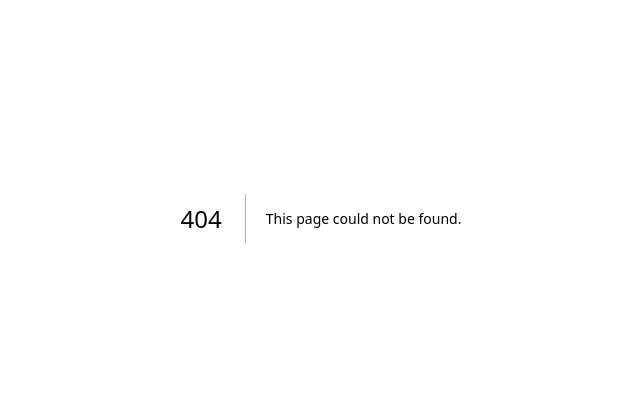
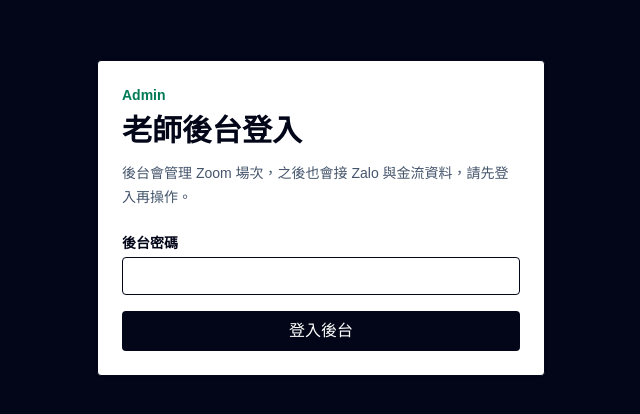
Before and after one commit to crazy8156/zoomautoweb, a Next.js app: page /admin/login in a window 1280 px wide. Before the commit this address had no page. Shown: the part 182-596 px from the top of the page, without its empty margins (319-959 px from the left). Built offline with nearby package versions, Linux system fonts and the light colour scheme.

Commit message:
Protect admin routes with password login

```diff
--- a/app/admin/courses/page.tsx
+++ b/app/admin/courses/page.tsx
@@ -1,11 +1,14 @@
 import Link from 'next/link';
 import { revalidatePath } from 'next/cache';
+import { requireAdminSession } from '../../lib/admin';
 import { Course, CourseSession, formatCurrency, formatDateTime } from '../../lib/domain';
 import { supabase } from '../../lib/supabase';
 import { createZoomMeeting } from '../../lib/zoom';
 
 async function createCourse(formData: FormData) {
   'use server';
+
+  await requireAdminSession();
 
   const title = String(formData.get('title') ?? '').trim();
   const description = String(formData.get('description') ?? '').trim();
@@ -33,6 +36,8 @@ async function createCourse(formData: FormData) {
 
 async function updateCourse(formData: FormData) {
   'use server';
+
+  await requireAdminSession();
 
   const id = String(formData.get('courseId') ?? '');
   const title = String(formData.get('title') ?? '').trim();
@@ -64,6 +69,8 @@ async function updateCourse(formData: FormData) {
 
 async function createZoomSession(formData: FormData) {
   'use server';
+
+  await requireAdminSession();
 
   const courseId = String(formData.get('courseId') ?? '');
   const courseTitle = String(formData.get('courseTitle') ?? 'Zoom 課程');
--- /dev/null
+++ b/app/admin/login/page.tsx
@@ -0,0 +1,43 @@
+import { cookies } from 'next/headers';
+import { redirect } from 'next/navigation';
+import { ADMIN_COOKIE_NAME, adminCookieOptions, createAdminSessionToken, verifyAdminPassword } from '../../lib/auth';
+
+async function loginAdmin(formData: FormData) {
+  'use server';
+
+  const password = String(formData.get('password') ?? '');
+  const nextPath = String(formData.get('next') ?? '/admin');
+
+  if (!verifyAdminPassword(password)) {
+    redirect(`/admin/login?error=1&next=${encodeURIComponent(nextPath)}`);
+  }
+
+  const cookieStore = await cookies();
+  cookieStore.set(ADMIN_COOKIE_NAME, createAdminSessionToken(), adminCookieOptions());
+  redirect(nextPath.startsWith('/admin') ? nextPath : '/admin');
+}
+
+export default async function AdminLoginPage({ searchParams }: { searchParams: Promise<{ error?: string; next?: string }> }) {
+  const { error, next } = await searchParams;
+
+  return (
+    <main className='flex min-h-screen items-center justify-center bg-slate-950 px-6 py-12 text-slate-950'>
+      <section className='w-full max-w-md rounded border bg-white p-6 shadow-sm'>
+        <p className='text-sm font-semibold text-emerald-700'>Admin</p>
+        <h1 className='mt-2 text-3xl font-bold'>老師後台登入</h1>
+        <p className='mt-3 text-sm leading-6 text-slate-600'>
+          後台會管理 Zoom 場次，之後也會接 Zalo 與金流資料，請先登入再操作。
+        </p>
+        {error ? <p className='mt-4 rounded bg-red-50 px-3 py-2 text-sm font-semibold text-red-700'>密碼不正確，請再試一次。</p> : null}
+        <form action={loginAdmin} className='mt-6 space-y-4'>
+          <input type='hidden' name='next' value={next ?? '/admin'} />
+          <label className='block text-sm font-semibold'>
+            後台密碼
+            <input className='mt-1 block w-full rounded border px-3 py-2 font-normal' name='password' required type='password' autoComplete='current-password' />
+          </label>
+          <button className='w-full rounded bg-slate-950 px-4 py-2 text-sm font-semibold text-white'>登入後台</button>
+        </form>
+      </section>
+    </main>
+  );
+}
--- /dev/null
+++ b/app/admin/logout/route.ts
@@ -0,0 +1,9 @@
+import { cookies } from 'next/headers';
+import { redirect } from 'next/navigation';
+import { ADMIN_COOKIE_NAME } from '../../lib/auth';
+
+export async function GET() {
+  const cookieStore = await cookies();
+  cookieStore.delete(ADMIN_COOKIE_NAME);
+  redirect('/admin/login');
+}
--- a/app/admin/page.tsx
+++ b/app/admin/page.tsx
@@ -19,7 +19,7 @@ export default async function AdminPage() {
           <p className='text-sm font-semibold text-emerald-700'>Admin</p>
           <h1 className='text-3xl font-bold'>老師後台</h1>
         </div>
-        <Link href='/' className='text-sm font-semibold underline'>前台</Link>
+        <div className='flex gap-3 text-sm font-semibold underline'><Link href='/'>前台</Link><a href='/admin/logout'>登出</a></div>
       </header>
 
       <div className='grid gap-4 md:grid-cols-3'>
--- /dev/null
+++ b/app/lib/admin.ts
@@ -0,0 +1,12 @@
+import { cookies } from 'next/headers';
+import { redirect } from 'next/navigation';
+import { ADMIN_COOKIE_NAME, verifyAdminSessionToken } from './auth';
+
+export async function requireAdminSession() {
+  const cookieStore = await cookies();
+  const token = cookieStore.get(ADMIN_COOKIE_NAME)?.value;
+
+  if (!verifyAdminSessionToken(token)) {
+    redirect('/admin/login');
+  }
+}
--- /dev/null
+++ b/app/lib/auth.ts
@@ -0,0 +1,57 @@
+import { createHmac, timingSafeEqual } from 'crypto';
+
+export const ADMIN_COOKIE_NAME = 'zoom_admin_session';
+const SESSION_TTL_SECONDS = 60 * 60 * 12;
+
+function getAdminSecret() {
+  const secret = process.env.ADMIN_SESSION_SECRET;
+  if (!secret) throw new Error('ADMIN_SESSION_SECRET is not configured.');
+  return secret;
+}
+
+export function verifyAdminPassword(password: string) {
+  const expected = process.env.ADMIN_PASSWORD;
+  if (!expected) throw new Error('ADMIN_PASSWORD is not configured.');
+
+  const actualBuffer = Buffer.from(password);
+  const expectedBuffer = Buffer.from(expected);
+
+  if (actualBuffer.length !== expectedBuffer.length) return false;
+  return timingSafeEqual(actualBuffer, expectedBuffer);
+}
+
+function signPayload(payload: string) {
+  return createHmac('sha256', getAdminSecret()).update(payload).digest('hex');
+}
+
+export function createAdminSessionToken(now = Date.now()) {
+  const expiresAt = now + SESSION_TTL_SECONDS * 1000;
+  const payload = String(expiresAt);
+  return `${payload}.${signPayload(payload)}`;
+}
+
+export function verifyAdminSessionToken(token: string | undefined) {
+  if (!token) return false;
+
+  const [expiresAt, signature] = token.split('.');
+  if (!expiresAt || !signature) return false;
+
+  const expiresAtNumber = Number(expiresAt);
+  if (!Number.isFinite(expiresAtNumber) || expiresAtNumber < Date.now()) return false;
+
+  const actualBuffer = Buffer.from(signature, 'hex');
+  const expectedBuffer = Buffer.from(signPayload(expiresAt), 'hex');
+
+  if (actualBuffer.length !== expectedBuffer.length) return false;
+  return timingSafeEqual(actualBuffer, expectedBuffer);
+}
+
+export function adminCookieOptions() {
+  return {
+    httpOnly: true,
+    maxAge: SESSION_TTL_SECONDS,
+    path: '/',
+    sameSite: 'lax' as const,
+    secure: process.env.ADMIN_COOKIE_SECURE === 'true',
+  };
+}
--- /dev/null
+++ b/proxy.ts
@@ -0,0 +1,25 @@
+import { NextResponse, type NextRequest } from 'next/server';
+import { ADMIN_COOKIE_NAME, verifyAdminSessionToken } from './app/lib/auth';
+
+export function proxy(request: NextRequest) {
+  const { pathname } = request.nextUrl;
+  const isLoginPage = pathname === '/admin/login';
+  const token = request.cookies.get(ADMIN_COOKIE_NAME)?.value;
+  const isAuthed = verifyAdminSessionToken(token);
+
+  if (!isAuthed && !isLoginPage) {
+    const url = new URL('/admin/login', request.url);
+    url.searchParams.set('next', pathname);
+    return NextResponse.redirect(url);
+  }
+
+  if (isAuthed && isLoginPage) {
+    return NextResponse.redirect(new URL('/admin', request.url));
+  }
+
+  return NextResponse.next();
+}
+
+export const config = {
+  matcher: ['/admin/:path*'],
+};
```
